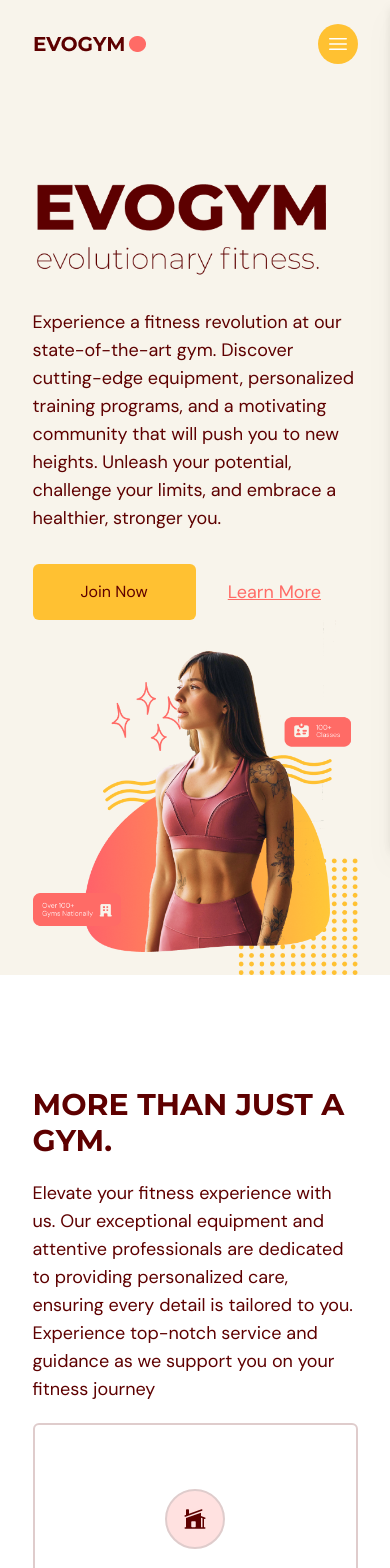
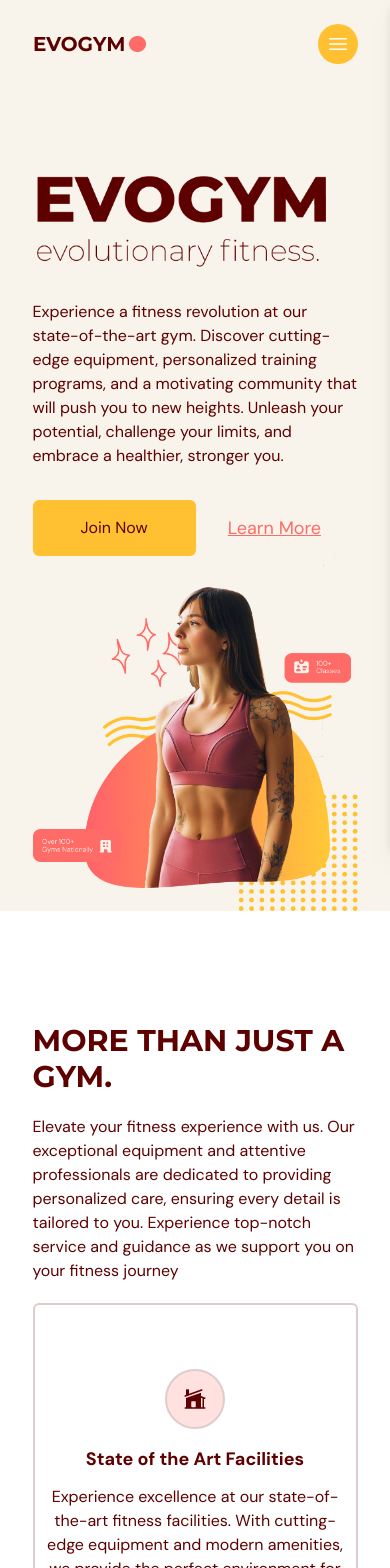
Before and after one commit to guilhas5/Gym-LandigPage, a React app: page / in a window 390 px wide. Shown: the top 1568 px of the page. Built offline with nearby package versions, Linux system fonts and the light colour scheme; the HTML template or start-up script is replaced by a standard one.

Commit message:
fixing text size in small screens

```diff
--- a/src/components/Home.tsx
+++ b/src/components/Home.tsx
@@ -18,7 +18,7 @@ const Home = ({ setSelectedPage }: Props) => {
   return (
     <section
       id={SelectedPage.Home}
-      className="gap-16 bg-gray-20 pt-10 md:h-full"
+      className="gap-16 bg-gray-20 pt-8 md:h-full"
     >
       {/*IMAGE AND MAIN HEADER */}
       <motion.div className="md:flex mx-auto w-5/6 items-center justify-center md:h-5/6"
@@ -42,7 +42,7 @@ const Home = ({ setSelectedPage }: Props) => {
                 <img alt="home-page-text" src={HomePageText} />
               </div>
             </div>
-            <p className="mt-8 text-lg">
+            <p className="mt-8 md:text-lg">
               Experience a fitness revolution at our state-of-the-art gym.
               Discover cutting-edge equipment, personalized training programs,
               and a motivating community that will push you to new heights.
--- a/src/components/benefits/Benefits.tsx
+++ b/src/components/benefits/Benefits.tsx
@@ -50,7 +50,7 @@ const Benefits = ({ setSelectedPage }: Props) => {
         {/*HEADER */}
         <div className="md:my-5 md:w-3/5 pt-8">
           <TitleText>MORE THAN JUST A GYM.</TitleText>
-          <p className="my-5 text-lg">
+          <p className="my-5 md:text-lg">
             Elevate your fitness experience with us. Our exceptional equipment
             and attentive professionals are dedicated to providing personalized
             care, ensuring every detail is tailored to you. Experience top-notch
@@ -95,7 +95,7 @@ const Benefits = ({ setSelectedPage }: Props) => {
                   initial="hidden"
                   whileInView="visible"
                   viewport={{ once: true, amount: 0.5 }}
-                  transition={{ duration: 0.7 }}
+                  transition={{ duration: 0.5 }}
                   variants={{
                     hidden: { opacity: 0, x: 50 },
                     visible: { opacity: 1, x: 0 },
@@ -113,13 +113,13 @@ const Benefits = ({ setSelectedPage }: Props) => {
               initial="hidden"
               whileInView="visible"
               viewport={{ once: true, amount: 0.5 }}
-              transition={{ delay: 0.2, duration: 0.6 }}
+              transition={{ delay: 0.2, duration: 0.5 }}
               variants={{
                 hidden: { opacity: 0, x: 50 },
                 visible: { opacity: 1, x: 0 },
               }}
             >
-              <p className="my-5 text-lg">
+              <p className="my-5 md:text-lg">
                 Unlock a world of fitness and join the ranks of millions of
                 delighted members. At our gym, you'll find a haven where your
                 fitness aspirations become a reality. With state-of-the-art
@@ -128,7 +128,7 @@ const Benefits = ({ setSelectedPage }: Props) => {
                 fitness goals alongside a vibrant community of like-minded
                 individuals.
               </p>
-              <p className="mb-8 text-lg">
+              <p className="mb-8 md:text-lg">
                 Join our thriving community of happy members and witness the
                 transformative power of exercise. From invigorating group
                 classes to cutting-edge training programs, we offer a wide range
--- a/src/components/contactus/ContactUs.tsx
+++ b/src/components/contactus/ContactUs.tsx
@@ -43,7 +43,7 @@ const ContactUs = ({ setSelectedPage }: Props) => {
             <span className="text-primary-500">JOIN NOW </span>
             TO GET IN SHAPE
           </TitleText>
-          <p className="my-5 text-lg">
+          <p className="my-5 md:text-lg">
             Ready to get in shape? Join now and start your fitness journey with
             us. Contact us today to learn more about our membership options and
             take the first step towards a healthier, stronger you.
```
